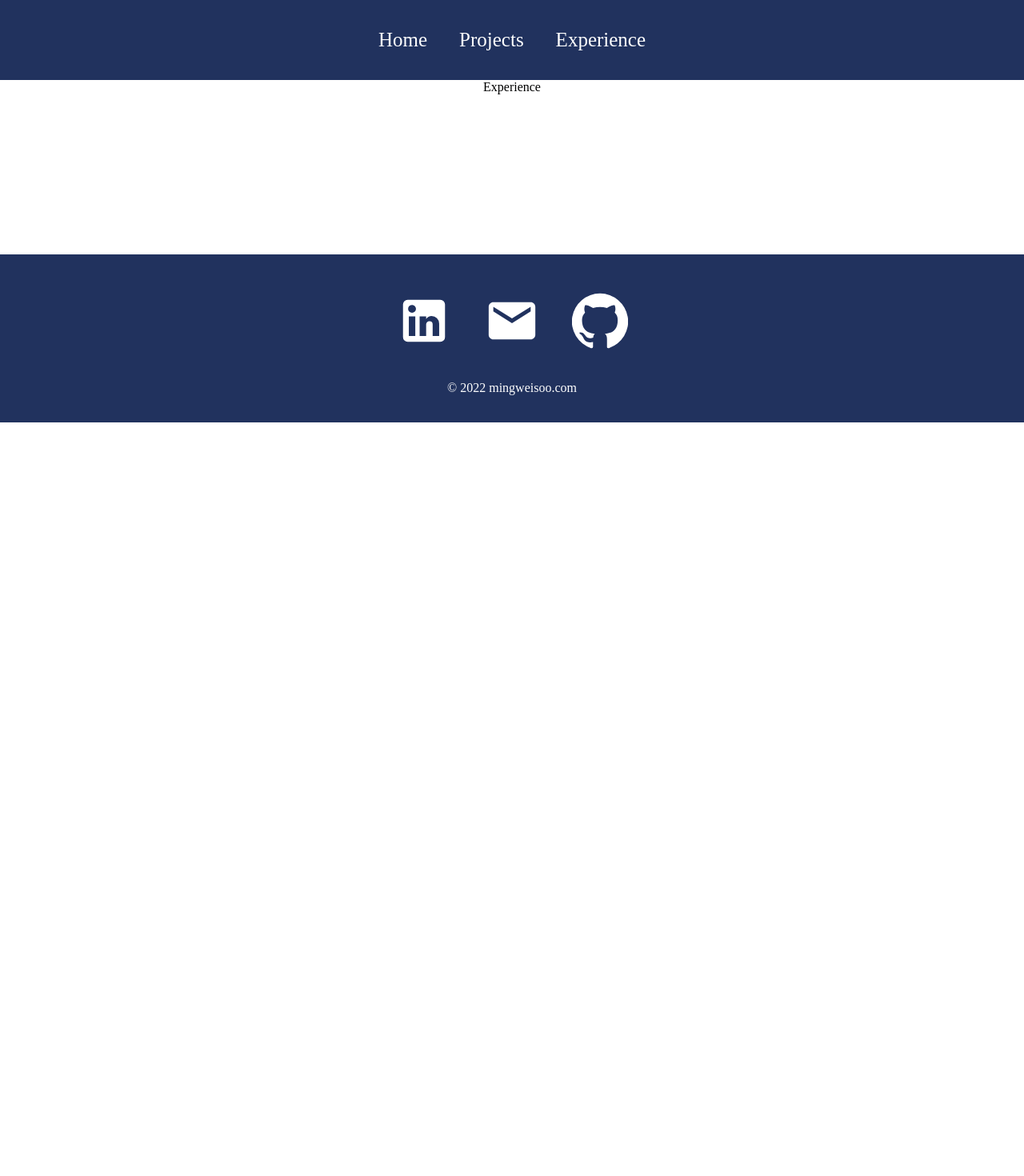
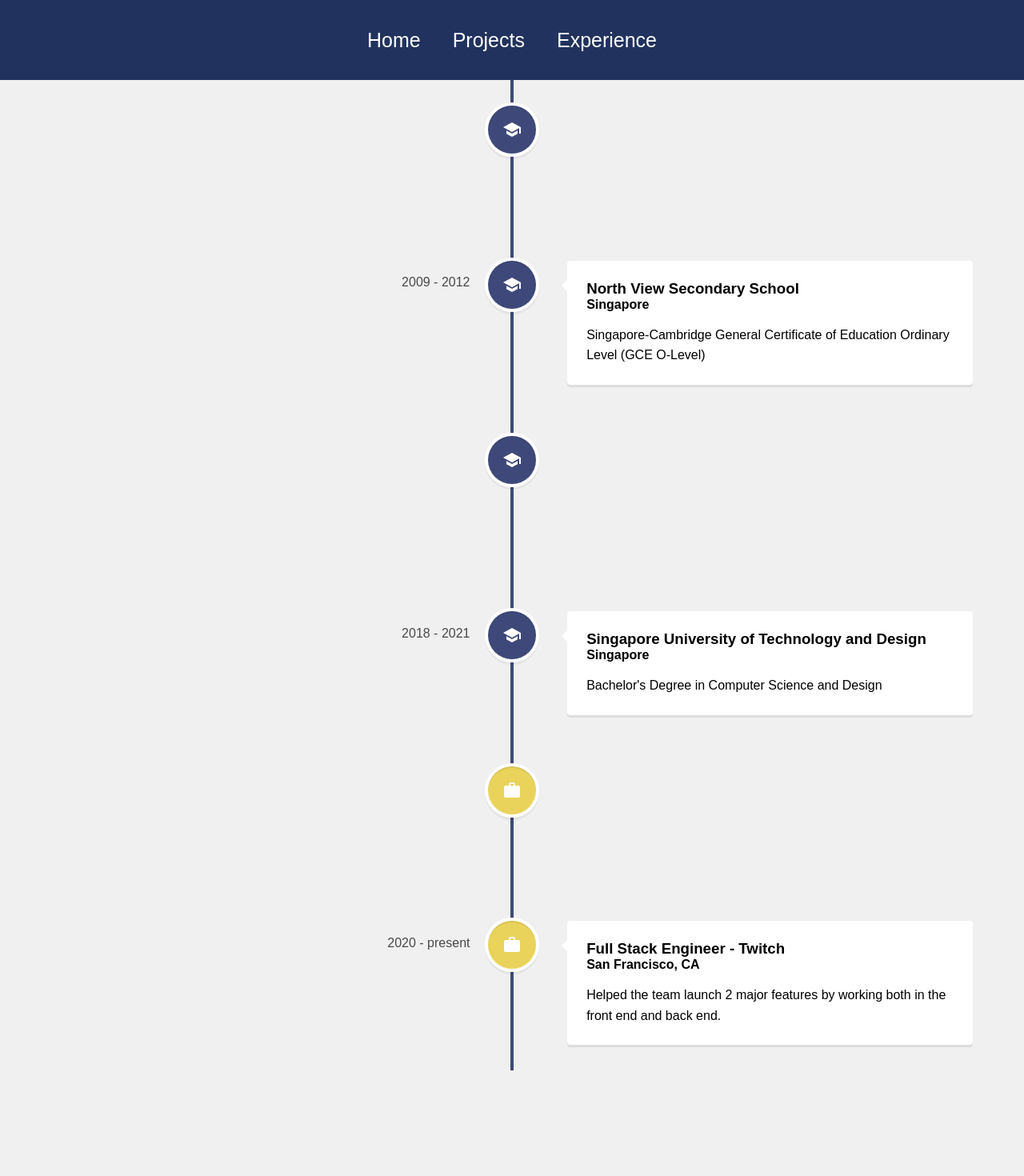
Before and after one commit to evansusu/react-personal-portfolio, a React (Create React App) app: page /experience in a window 1280 px wide. Shown: the top 1470 px of the page at 80% size. Before the commit the page ends 800 px from the top, so only its background shows below. Built offline with nearby package versions, Linux system fonts and the light colour scheme.

Commit message:
added links to icons

```diff
--- a/src/App.css
+++ b/src/App.css
@@ -1,5 +1,10 @@
 .App {
-  text-align: center;
+  width: 100%;
+  height: auto;
+  display: flex;
+  flex-direction: column;
+  font-family: Arial, Helvetica, sans-serif;
+  background-color: #f0f0f0;
 }
 
 body {
--- a/src/components/Footer.js
+++ b/src/components/Footer.js
@@ -2,14 +2,21 @@ import React from "react";
 import GitHubIcon from "@material-ui/icons/GitHub";
 import LinkedInIcon from "@material-ui/icons/LinkedIn";
 import EmailIcon from "@material-ui/icons/Email";
+
 import "../styles/Footer.css";
 
 function Footer() {
   return (
     <div className="footer">
       <div className="socialMedia">
-        <LinkedInIcon />
-        <EmailIcon />
+        <a href="https://www.linkedin.com/in/mingweisoo/">
+          {" "}
+          <LinkedInIcon />
+        </a>
+        <a href="https://mail.google.com/mail/u/mingweisoo@gmail.com/?view=cm&to=mingweisoo@gmail.com">
+          <EmailIcon />
+        </a>
+
         <GitHubIcon />
       </div>
       <p> &copy; 2022 mingweisoo.com</p>
--- a/src/pages/Experience.js
+++ b/src/pages/Experience.js
@@ -1,7 +1,118 @@
 import React from "react";
+import {
+  VerticalTimeline,
+  VerticalTimelineElement,
+} from "react-vertical-timeline-component";
+import "react-vertical-timeline-component/style.min.css";
+import SchoolIcon from "@material-ui/icons/School";
+import WorkIcon from "@material-ui/icons/Work";
 
 function Experience() {
-  return <div>Experience</div>;
+  return (
+    <div className="experience">
+      <VerticalTimeline lineColor="#3e497a">
+        <VerticalTimelineElement
+          className="vertical-timeline-element--education"
+          date="2003 - 2008"
+          iconStyle={{ background: "#3e497a", color: "#fff" }}
+          icon={<SchoolIcon />}
+        >
+          <h3 className="vertical-timeline-element-title">
+            Chongfu Primary School
+          </h3>
+
+          <h4 className="vertical-timeline-element-subtitle">Singapore</h4>
+
+          <p> Primary School Leaving Examination (PSLE)</p>
+        </VerticalTimelineElement>
+        <VerticalTimelineElement
+          className="vertical-timeline-element--education"
+          date="2009 - 2012"
+          iconStyle={{ background: "#3e497a", color: "#fff" }}
+          icon={<SchoolIcon />}
+        >
+          <h3 className="vertical-timeline-element-title">
+            North View Secondary School
+          </h3>
+
+          <h4 className="vertical-timeline-element-subtitle">Singapore</h4>
+
+          <p>
+            {" "}
+            Singapore-Cambridge General Certificate of Education Ordinary Level
+            (GCE O-Level)
+          </p>
+        </VerticalTimelineElement>
+
+        <VerticalTimelineElement
+          className="vertical-timeline-element--education"
+          date="2013 - 2015"
+          iconStyle={{ background: "#3e497a", color: "#fff" }}
+          icon={<SchoolIcon />}
+        >
+          <h3 className="vertical-timeline-element-title">
+            Yishun Junior College
+          </h3>
+
+          <h4 className="vertical-timeline-element-subtitle">Singapore</h4>
+
+          <p>
+            {" "}
+            Singapore-Cambridge General Certificate of Education Advanced Level
+            (GCE A-Level)
+          </p>
+        </VerticalTimelineElement>
+
+        <VerticalTimelineElement
+          className="vertical-timeline-element--education"
+          date="2018 - 2021"
+          iconStyle={{ background: "#3e497a", color: "#fff" }}
+          icon={<SchoolIcon />}
+        >
+          <h3 className="vertical-timeline-element-title">
+            Singapore University of Technology and Design
+          </h3>
+
+          <h4 className="vertical-timeline-element-subtitle">Singapore</h4>
+
+          <p> Bachelor's Degree in Computer Science and Design</p>
+        </VerticalTimelineElement>
+
+        <VerticalTimelineElement
+          className="vertical-timeline-element--work"
+          date="2018 - 2020"
+          iconStyle={{ background: "#e9d35b", color: "#fff" }}
+          icon={<WorkIcon />}
+        >
+          <h3 className="vertical-timeline-element-title">
+            Back End Engineer - Google
+          </h3>
+          <h4 className="vertical-timeline-element-subtitle">
+            San Francisco, CA
+          </h4>
+          <p>Developed the backend infrastructure for 3 projects.</p>
+        </VerticalTimelineElement>
+
+        <VerticalTimelineElement
+          className="vertical-timeline-element--work"
+          date="2020 - present"
+          iconStyle={{ background: "#e9d35b", color: "#fff" }}
+          icon={<WorkIcon />}
+        >
+          <h3 className="vertical-timeline-element-title">
+            Full Stack Engineer - Twitch
+          </h3>
+          <h4 className="vertical-timeline-element-subtitle">
+            San Francisco, CA
+          </h4>
+          <p>
+            Helped the team launch 2 major features by working both in the front
+            end and back end.
+          </p>
+        </VerticalTimelineElement>
+      </VerticalTimeline>
+    </div>
+  );
 }
 
 export default Experience;
--- a/src/pages/Home.js
+++ b/src/pages/Home.js
@@ -10,7 +10,11 @@ function Home() {
       <div className="about">
         <h2> Hi, my name is Soo Ming Wei</h2>
         <div className="prompt">
-          <p>A software developer with a passion for learning and creating.</p>
+          <p>
+            Computer Science and Design graduate with 3 months' experience in
+            hardware development and software testing. Created and implemented
+            customer information dashboard using React.js and Node.js
+          </p>
           <LinkedInIcon />
           <EmailIcon />
           <GithubIcon />
```
